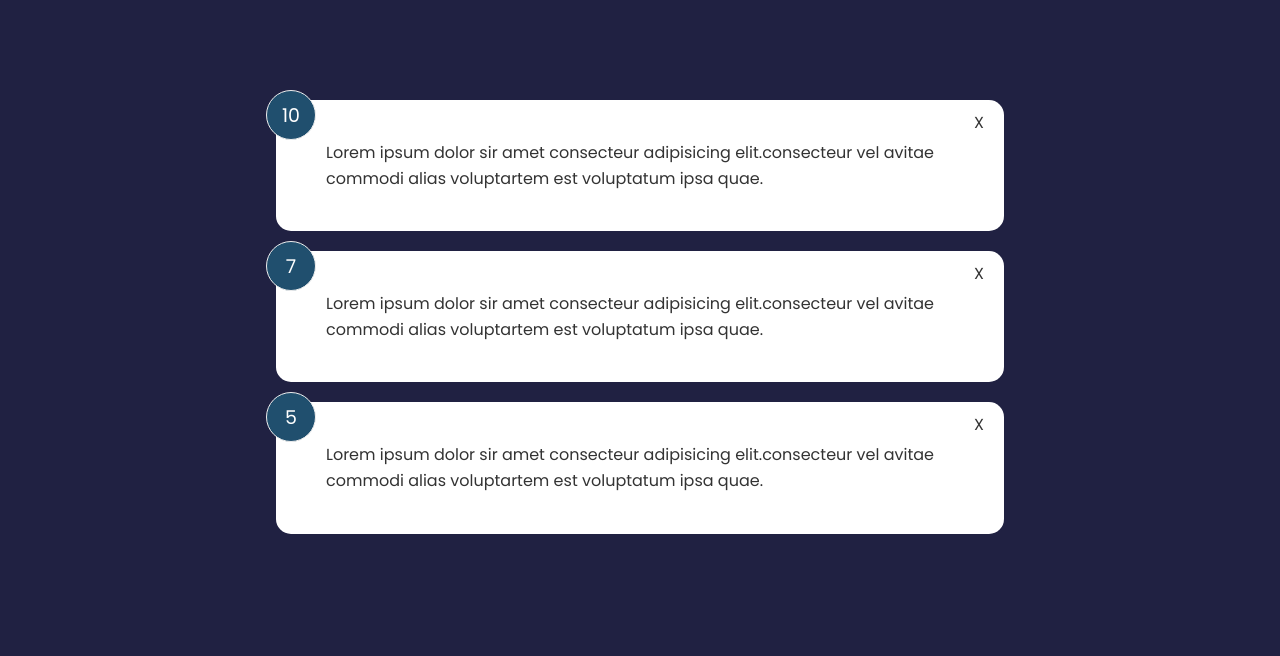
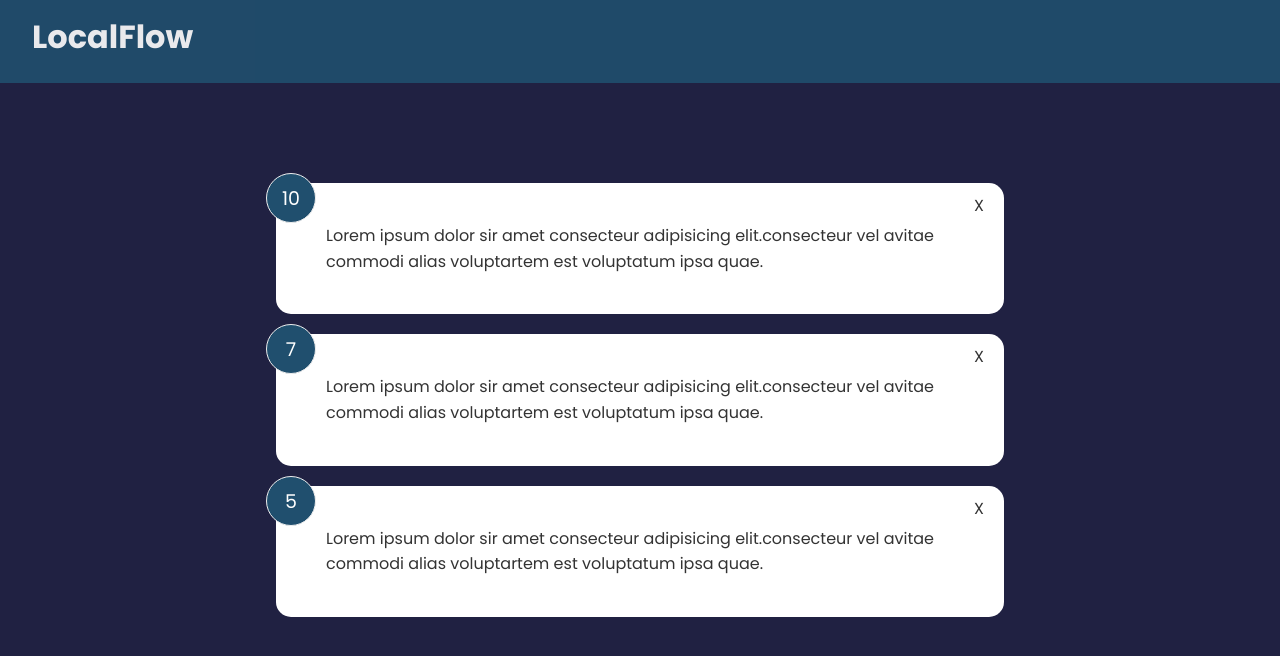
Before and after one commit to AntonBrito/localflow, a Svelte app: page / in a window 1280 px wide. Shown: the top 656 px of the page. Built offline with nearby package versions, Linux system fonts and the light colour scheme.

Commit message:
Added navbar component and  added style.

```diff
--- a/src/App.svelte
+++ b/src/App.svelte
@@ -1,5 +1,6 @@
 <script>
-	import ReviewList from "./components/ReviewList.svelte"
+	import ReviewList from "./components/ReviewList.svelte";
+	import Nav from './components/Nav.svelte'
 
 
 	let review = [
@@ -20,7 +21,7 @@
 	]
 
 </script>
-
+<Nav />
 <main class="container">
 	<ReviewList {review}/>
 </main>
--- /dev/null
+++ b/src/components/Nav.svelte
@@ -0,0 +1,29 @@
+<script>
+  // const { default: Home }=require("./Home.svelte");
+  </script>
+  <div class="navbar bg-primary">
+    <h1>LocalFlow</h1>
+
+  </div>
+
+  <style>
+    .navbar {
+    display: flex;
+    justify-content: space-between;
+    align-items: center;
+    padding: 0.7rem 2rem;
+    z-index: 1;
+    width: 100%;
+    border-bottom: #204f6e;
+    opacity: 0.9;
+    margin-bottom: 1rem;
+  }
+  .bg-primary {
+    background: #204f6e;
+    color: #fff;
+  }
+  .navbar h1 {
+    margin-bottom: 0.6rem;
+    margin-right: 0.6rem;
+  }
+  </style>
```
